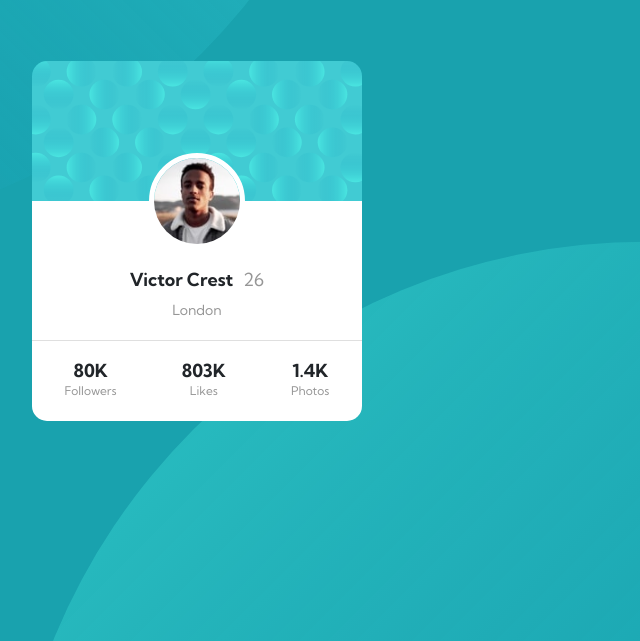
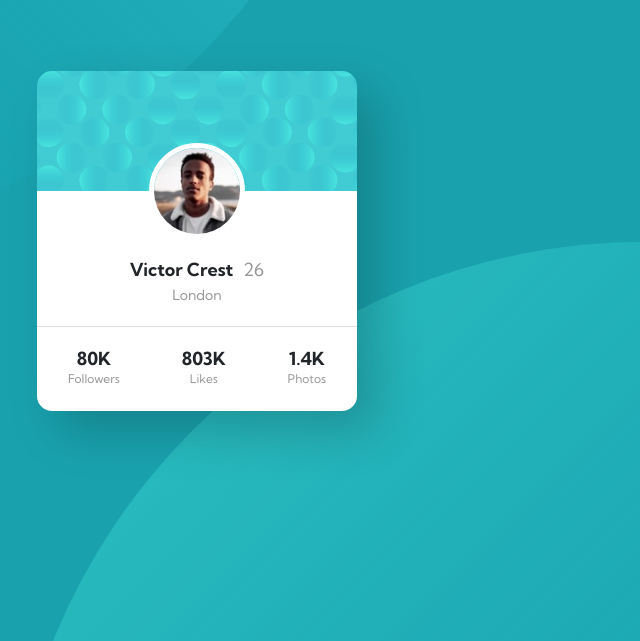
Before and after one commit to dlfigueira-frontendmentor/profile-card-component, an Angular app: page / in a window 1280 px wide. Shown: the part 159-800 px from the top of the page, without its empty margins (443-1083 px from the left). Built offline with nearby package versions, Linux system fonts and the light colour scheme.

Commit message:
Improved CSS

```diff
--- a/src/app/app.component.scss
+++ b/src/app/app.component.scss
@@ -5,8 +5,6 @@
   width: 100%;
   height: 100%;
   margin: 0;
-  background-color: hsl(185, 75%, 39%);
-  z-index: -1;
 }
 
 .background {
@@ -31,6 +29,10 @@
 }
 
 .profile-card {
-  margin: auto;
+  display: flex;
+  align-items: center;
+  justify-content: center;
+  height: 85%;
+  width: 85%;
   z-index: 1;
 }
--- a/src/app/profile-card/profile-card.component.scss
+++ b/src/app/profile-card/profile-card.component.scss
@@ -4,22 +4,28 @@
   align-items: center;
   justify-content: space-between;
   background-color: white;
-  height: 360px;
-  width: 330px;
+  min-height: 310px;
+  max-height: 340px;
+  height: 100%;
+  min-width: 290px;
+  max-width: 320px;
+  width: 100%;
   border-radius: 15px;
+  box-shadow: 20px 20px 50px rgba(0, 0, 0, 0.2);
   font-size: 18px;
 }
 
 .profile-card__background {
   background-image: url("../../assets/bg-pattern-card.svg");
   background-repeat: no-repeat;
+  background-position: top -20px center;
 }
 
 .profile-card__user-picture {
   height: 96px;
   width: 96px;
   border-radius: 50%;
-  margin-top: 92px;
+  margin-top: 72px;
   border: 5px solid white;
 }
 
@@ -48,7 +54,7 @@
 .profile-card__user-location {
   font-size: 14px;
   color: hsl(0, 0%, 59%);
-  padding-top: 10px;
+  padding-top: 5px;
 }
 
 .profile-card__social-stats {
@@ -56,14 +62,15 @@
   justify-content: space-around;
   align-items: center;
   width: 100%;
+  height: 25%;
   border-top: 1px solid hsl(0, 0%, 59%, 0.3);
-  padding: 20px 0;
 }
 
 .profile-card__social-stat {
   display: flex;
   flex-direction: column;
   align-items: center;
+  justify-content: center;
   height: 100%;
 }
 
--- a/src/styles.scss
+++ b/src/styles.scss
@@ -9,3 +9,7 @@
 html, body {
   height: 100%;
 }
+
+body {
+  background-color: hsl(185, 75%, 39%);
+}
```
